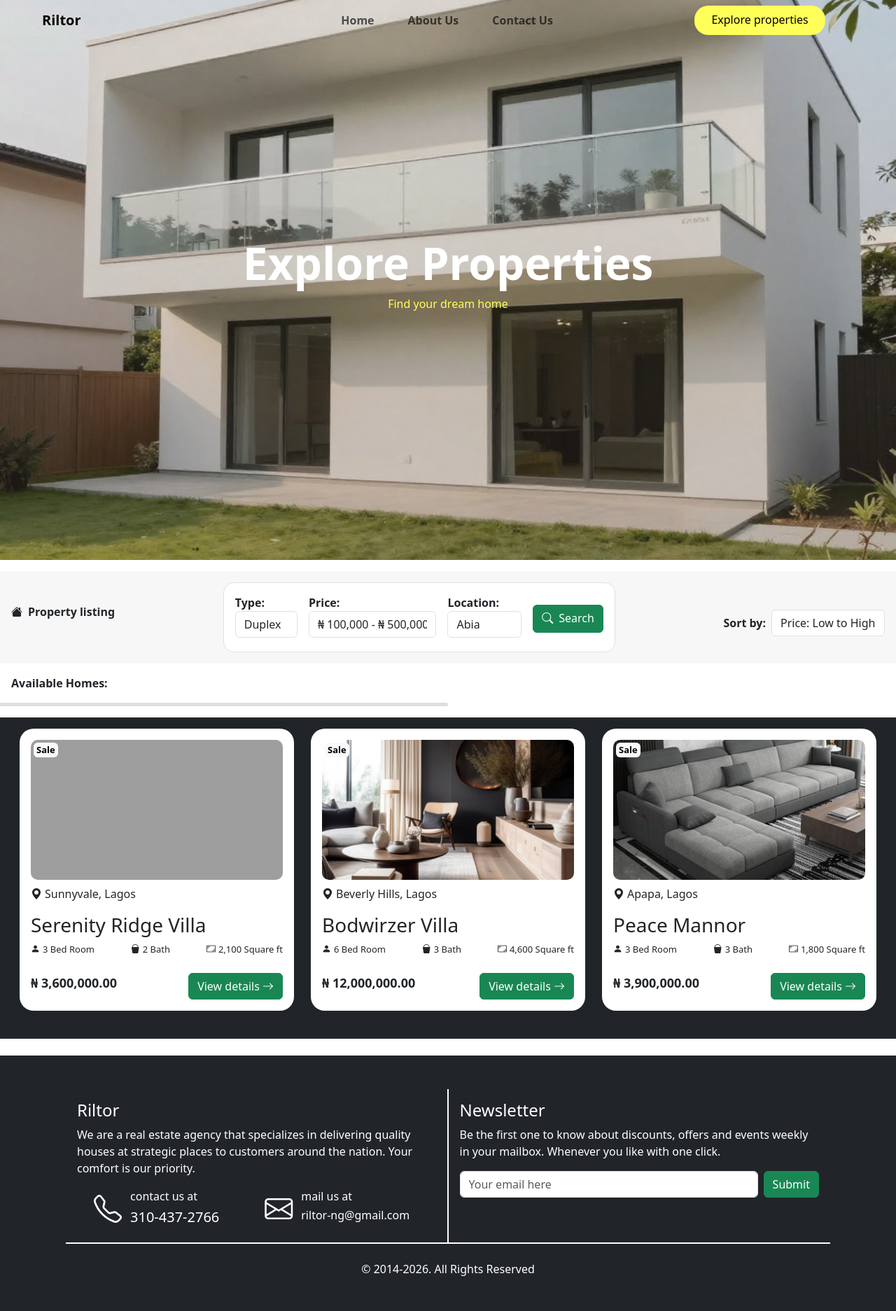
After one commit to LilRex22/Django-Real-Estate-website, a Django app: page /explore/ in a window 1280 px wide. The commit adds this page. Shown: the whole page at 70% size. Run offline with Django 5.2, Linux system fonts and the light colour scheme; data comes from the database, SQL or seed files in the repository; some libraries are stand-ins or nearby versions; grey boxes are pictures that could not be loaded.

Commit message:
started the explore property page

```diff
--- a/real_estate/urls.py
+++ b/real_estate/urls.py
@@ -25,5 +25,6 @@ urlpatterns = [
     path('', views.home, name='home'),
     path('about_us/', views.about, name='about'),
     path('contact_us/', views.contact_us, name='contact'),
+    path('explore/', views.explore, name='explore'),
     path('newsletter/activate/<uidb64>/<token>/', views.activate, name='activate'),
 ]+static(settings.MEDIA_URL, document_root=settings.MEDIA_ROOT)
--- a/real_estate/views.py
+++ b/real_estate/views.py
@@ -91,3 +91,8 @@ def activate(request, uidb64, token):
         return HttpResponse('Your email has been verified successfully!', status=200)
     else:
         return HttpResponse('Activation link is invalid!', status=400)
+
+
+def explore(request):
+    houses = House.objects.all()
+    return render(request, 'explore_properties.html', {'houses': houses})
--- a/static/css/styles.css
+++ b/static/css/styles.css
@@ -14,6 +14,13 @@
 }
 .head_bg_contact{
     background: linear-gradient(to bottom, rgba(92, 77, 66, 0.4) 0%, rgba(92, 77, 66, 0.3) 100%), url('../assets/beige-green-building-day.jpg');
+    background-repeat: no-repeat;
+    background-position: center;
+    background-size: cover;
+    height: 100vh;
+}
+.head_bg_explore{
+    background: linear-gradient(to bottom, rgba(92, 77, 66, 0.1) 0%, rgba(92, 77, 66, 0.3) 100%), url('../assets/outside.jpeg');
     background-repeat: no-repeat;
     background-position: center;
     background-size: cover;
--- a/static/js/script.js
+++ b/static/js/script.js
@@ -1,16 +1,17 @@
-const homepage = window.location.pathname === '/';
-const aboutpage = window.location.pathname === '/about_us/';
-const contactpage = window.location.pathname === '/contact_us/';
-
 
 const navbar = document.querySelector('.navbar');
-const home = document.getElementById('home');
-const about = document.getElementById('about');
-const contact = document.getElementById('contact');
 
-// homepage navbar logic
-if (homepage){
-    home.classList.add('position')
+const pages = {
+    '/': document.getElementById('home'),
+    '/about_us/': document.getElementById('about'),
+    '/contact_us/': document.getElementById('contact'),
+    '/explore/': document.getElementById('explore'),
+};
+
+const currentPage = window.location.pathname;  // this will return either one of the pages keys
+
+if (pages[currentPage]) {   // pages['/' or 'about_us/' or 'contact_us/'] which is the value of the currentpage
+    pages[currentPage].classList.add('position');
     window.addEventListener('scroll', ()=>{
         if (window.scrollY > 0){
             navbar.classList.add('nav_bg');
@@ -22,33 +23,3 @@ if (homepage){
         }
     });
 }
-
-// about page navbar logic
-if (aboutpage){
-    about.classList.add('position');
-    window.addEventListener('scroll', ()=>{
-        if (window.scrollY > 0){
-            navbar.classList.add('nav_bg');
-            navbar.classList.remove('nav_tp');
-        }
-        else{
-            navbar.classList.remove('nav_bg');
-            navbar.classList.add('nav_tp');
-        }
-    });
-}
-
-// contact page navbar logic
-if(contactpage){
-    contact.classList.add('position');
-    window.addEventListener('scroll', ()=>{
-        if (window.scrollY > 0){
-            navbar.classList.add('nav_bg');
-            navbar.classList.remove('nav_tp');
-        }
-        else{
-            navbar.classList.remove('nav_bg');
-            navbar.classList.add('nav_tp');
-        }
-    });
-}
--- /dev/null
+++ b/templates/explore_properties.html
@@ -0,0 +1,96 @@
+{% extends 'base.html' %}
+{% load humanize %}
+
+
+{% block content %}
+<header class="head_bg_explore">
+    <div class="container d-flex flex-column justify-content-center align-items-center" style="height: 100vh;">
+        <h1 class="text-lg-end display-3 fw-bolder text-white">Explore Properties</h1>
+        <p style="color: rgb(255, 255, 90);">Find your dream home</p>
+    </div>
+</header>
+<!-- search and filter bar -->
+<div class="container-fluid d-flex flex-column flex-lg-row justify-content-lg-between align-items-center text-center text-lg-start my-3 p-3" style="background-color: rgb(247, 247, 247);">
+    <p class="fw-bold"><i class="bi bi-house-fill me-2"></i>Property listing</p>
+
+    <!-- search and filter bar -->
+    <form method="get" class="form-control d-flex justify-content-around p-3 nav_nav">
+        <!-- select option -->
+        <div class="form-group">
+            <label for="Type" class="fw-bold">Type:</label>
+            <select name="type" id="Type" class="form-control">
+                <option value="duplex">Duplex</option>
+                <option value="bungalow">Bungalow</option>
+                <option value="apartment">Apartment</option>
+            </select>
+        </div>
+
+            <div class="form-group">
+                <label for="Price" class="fw-bold">Price:</label>
+                <select name="price" id="Price" class="form-control">
+                    <option value="100000">&#8358 100,000 - &#8358 500,000</option>
+                    <option value="500000">&#8358 500,000 - &#8358 1,000,000</option>
+                    <option value="1000000">&#8358 1,000,000 - &#8358 5,000,000</option>
+                    <option value="5000000">&#8358 5,000,000 - &#8358 10,000,000</option>
+                    <option value="10000000">&#8358 10,000,000 and above</option>
+                </select>
+            </div>
+
+            <div class="form-group">
+                <label for="Location" class="fw-bold">Location:</label>
+                <select name="location" id="Location" class="form-control">
+                    <option value="abia">Abia</option>
+                    <option value="anambra">Anambra</option>
+                    <option value="delta">Delta</option>
+                    <option value="port-harcourt">Port-harcourt</option>
+                    <option value="lagos">Lagos</option>
+                    <option value="abuja">Abuja</option>
+                    <option value="jos">Jos</option>
+                </select>
+            </div>
+
+            <button type="submit" class="btn btn-success d-flex" style="height: 40px; margin-top: 15px;"><i class="bi bi-search me-2"></i>Search</button>
+    </form>
+
+    <!-- dropdown for sorting -->
+    <div class="d-flex justify-content-end mt-3 align-items-center">
+        <label for="sort" class="me-2 fw-bold">Sort by:</label>
+        <select id="sort" class="form-control w-auto">
+            <option value="price_asc">Price: Low to High</option>
+            <option value="price_desc">Price: High to Low</option>
+            <option value="newest">Newest Listings</option>
+        </select>
+    </div>
+</div>
+<p class="my-0 fw-bold ms-3">Available Homes:</p>
+<hr class="w-50" style="height: 5px; color: grey; background-color: grey; border-radius: 0 10px 10px 0 ;">
+
+<!-- home display -->
+<section class="bg-dark p-3 mb-4 mt-0">
+    <div class="container-fluid">
+        <div class="row justify-content-center">
+            {% for house in houses %}
+                    <div class="col-10 col-lg-4 mb-4 d-flex align-items-stretch">
+                        <div class="house position-relative w-100 h-100 p-3 bg-white">
+                            {% if house.sale %}
+                                <div class="badge bg-light text-black position-absolute p-1" style="top: 20px; left: 20px; font-size: 13px;">Sale</div>
+                            {% endif %}
+                            <img src="{{house.image.url}}" alt="house" class="img-fluid w-100" style="height: 200px; object-fit: cover;">
+                            <p class="mt-2"><i class="bi bi-geo-alt-fill me-1"></i>{{house.Location}}</p>
+                            <h3 class="">{{house.Title}}</h3>
+                            <div class="ps-0 d-flex justify-content-between" style="gap: 2px; font-size: 13px;">
+                                <p class="d-flex"><i class="bi bi-person-fill me-1"></i>{{house.bed_room}} Bed Room</p>
+                                <p class="d-flex"><i class="bi bi-bucket-fill me-1"></i>{{house.bath}} Bath</p>
+                                <p class="d-flex"><i class="bi bi-aspect-ratio me-1"></i>{{house.square_ft|intcomma}} Square ft</p>
+                            </div>
+                            <div class="ps-0 mt-2 d-flex justify-content-between align-items-center">
+                                <h4 class="fw-bold" style="font-size: 18px;">&#8358 {{house.Price|intcomma}}</h4>
+                                <a href="" class="btn btn-success">View details <i class="bi bi-arrow-right" style="gap: 2px;"></i></a>
+                            </div>
+                        </div>
+                    </div>
+            {% endfor %}
+        </div>
+    </div>
+</section>
+{% endblock %}
--- a/templates/home.html
+++ b/templates/home.html
@@ -9,6 +9,7 @@
         <div class="container d-flex flex-column justify-content-center align-items-center" style="height: 90vh;">
             <h1 class="text-center mt-5 mb-3 display-3 fw-bold" style="color: white; padding: 50px 0 20px 0;">Your Reliable Ally in <br>Nationwide Real Estate</h1>
 
+            <!-- filtered search -->
             <form method="get" class="form-control d-flex justify-content-around p-3 nav_nav">
                 <!-- select option -->
                 <div class="form-group">
--- a/templates/navbar.html
+++ b/templates/navbar.html
@@ -32,7 +32,7 @@
                 </div>
                 <!-- Explore Button -->
                 <div class="d-flex flex-grow-1 justify-content-center mt-3 mt-lg-0">
-                    <a href="" class="btn btn-secondary px-4 py-2 nav_btn">Explore properties</a>
+                    <a href="{% url 'explore' %}" class="btn btn-secondary px-4 py-2 nav_btn" id="explore">Explore properties</a>
                 </div>
             </div>
         </div>
```
Also changed, not shown: static/assets/outside.jpeg (added).
